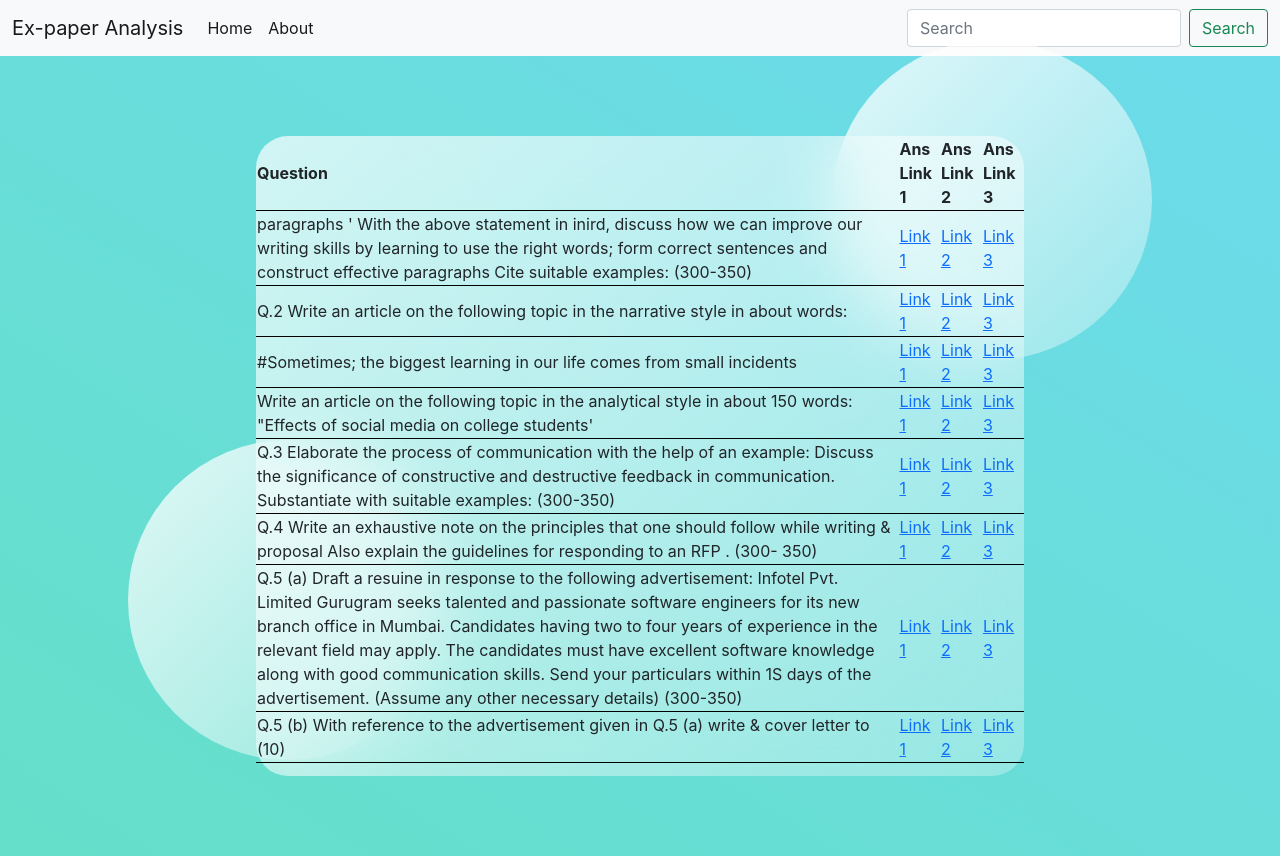
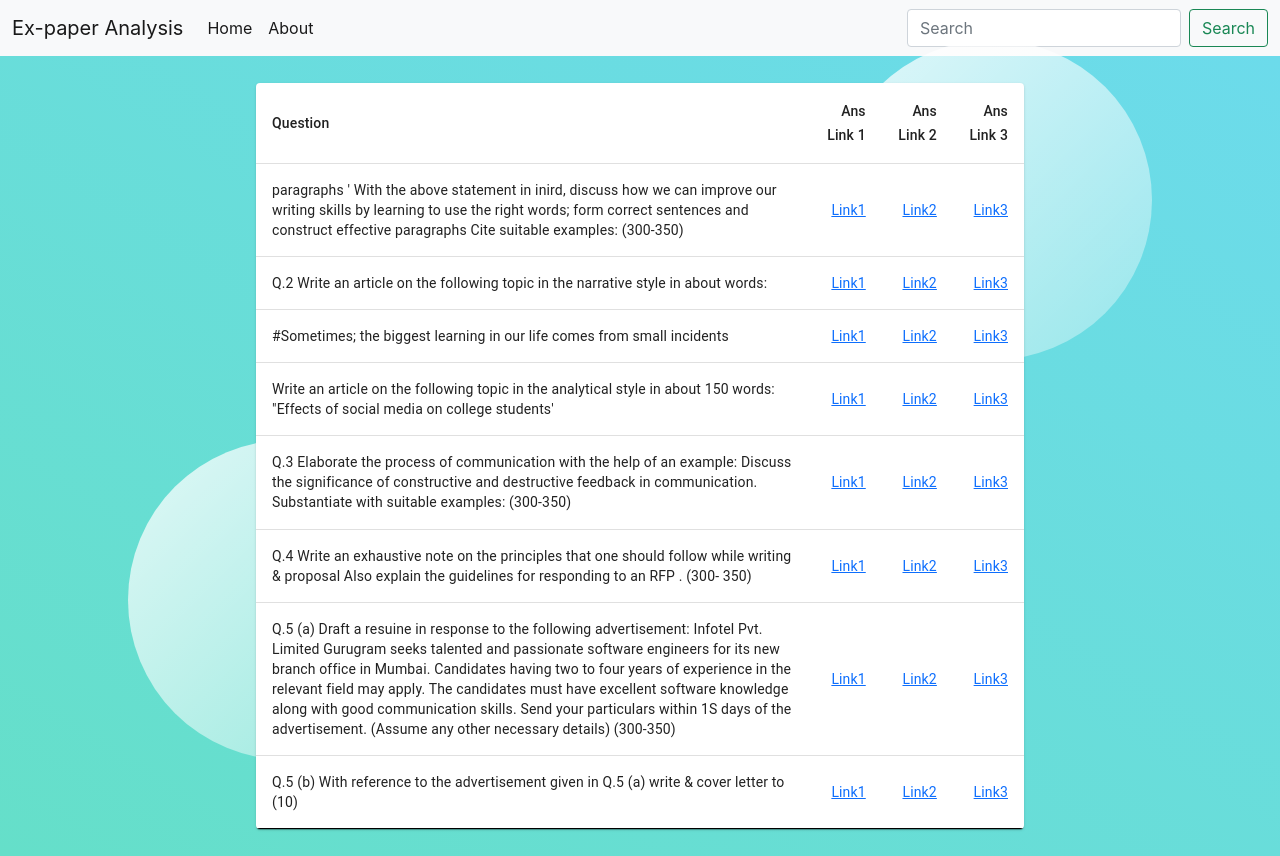
Before and after one commit to bawejagb/Ex_Paper_Analysis_Project, a React (Create React App) app in the folder FrontEnd/: page /display in a window 1280 px wide. Built offline with nearby package versions, Linux system fonts and the light colour scheme.

Commit message:
Table created

```diff
--- /dev/null
+++ b/FrontEnd/src/components/Table.js
@@ -0,0 +1,55 @@
+import * as React from 'react';
+import Table from '@mui/material/Table';
+import TableBody from '@mui/material/TableBody';
+import TableCell from '@mui/material/TableCell';
+import TableContainer from '@mui/material/TableContainer';
+import TableHead from '@mui/material/TableHead';
+import TableRow from '@mui/material/TableRow';
+import Paper from '@mui/material/Paper';
+
+
+
+
+
+export default function BasicTable() {
+    const dummy = [{
+        'id': 0,
+        'q1': 'q1',
+        'ans1': 'a1',
+        'ans2': 'a2',
+        'ans3': 'a3'
+    }, {
+        'id': 1,
+        'q1': 'q2',
+        'ans1': 'a1',
+        'ans2': 'a2',
+        'ans3': 'a3'
+    }]
+    return (
+        <TableContainer component={Paper}>
+            <Table sx={{ minWidth: 650 }} aria-label="simple table">
+                <TableHead>
+                    <TableRow>
+                        <TableCell align="right">Question</TableCell>
+                        <TableCell align="right">Ans Link 1</TableCell>
+                        <TableCell align="right">Ans Link 2</TableCell>
+                        <TableCell align="right">Ans Link 3</TableCell>
+                    </TableRow>
+                </TableHead>
+                <TableBody>
+                    {dummy.map((row) => (
+                        <TableRow
+                            key={row.name}
+                            sx={{ '&:last-child td, &:last-child th': { border: 0 } }}
+                        >
+                            <TableCell align="right">{row.q1}</TableCell>
+                            <TableCell align="right">{row.ans1}</TableCell>
+                            <TableCell align="right">{row.ans2}</TableCell>
+                            <TableCell align="right">{row.ans3}</TableCell>
+                        </TableRow>
+                    ))}
+                </TableBody>
+            </Table>
+        </TableContainer>
+    );
+}
--- a/FrontEnd/src/components/answerDisplay.js
+++ b/FrontEnd/src/components/answerDisplay.js
@@ -1,24 +1,25 @@
-import React,{Component} from 'react'
+import React, { Component } from 'react'
 import data from './sample_data.json';
 import styled from 'styled-components';
-import {TableContainer,Table,TableHead,TableBody,TableRow,TableCell,Paper}from '@mui/material';
+import { TableContainer, Table, TableHead, TableBody, TableRow, TableCell, Paper } from '@mui/material';
 import ReactTable from "react-table";
 import './answerDisplay.css';
-/*const Table=styled.table`
+import BasicTable from './Table';
+import {Link} from 'react-router-dom'/*const Table=styled.table`
  border:2px solid black;
 `;*/
 
 
 //import JSON from 'JSON';
-var questions=[];
-var answers=[];
+var questions = [];
+var answers = [];
 //console.log(data)
 //const text=JSON.parse(data);
 //console.log(data['289bcdb1-7-1'].ans_arr);
-for(let k in data){
+for (let k in data) {
   // console.log(k);
-  questions=data[k].q_arr;
-  answers=data[k].ans_arr;
+  questions = data[k].q_arr;
+  answers = data[k].ans_arr;
   //for(let j in k){
   // console.log(j);
 
@@ -38,14 +39,14 @@ for(let k in data){
 }
 }*/
 }
-  let info=[];
-    let n=questions.length;
-    for(let i=0;i<n;i++){
-     info[i]={
-      'q1':questions[i],
-      'ans1':answers[i][0],
-      'ans2':answers[i][1],
-      'ans3':answers[i][2]
+let info = [];
+let n = questions.length;
+for (let i = 0; i < n; i++) {
+  info[i] = {
+    'q1': questions[i],
+    'ans1': answers[i][0],
+    'ans2': answers[i][1],
+    'ans3': answers[i][2]
   };
 }
 
@@ -60,146 +61,47 @@ for(let k in data){
 
 const answerDisplay = () => {
   const dummy = [{
-    'id':0,
-    'q1':'q1',
-    'ans1':'a1',
-    'ans2':'a2',
-    'ans3':'a3'
-   },{
-    'id':1,
-    'q1':'q2',
-    'ans1':'a1',
-    'ans2':'a2',
-    'ans3':'a3'
+    'id': 0,
+    'q1': 'q1',
+    'ans1': 'a1',
+    'ans2': 'a2',
+    'ans3': 'a3'
+  }, {
+    'id': 1,
+    'q1': 'q2',
+    'ans1': 'a1',
+    'ans2': 'a2',
+    'ans3': 'a3'
   }]
   return (
-
-/*<TableContainer component={Paper}>
-<Table aria-label='simple table'>
+   <>
+    <TableContainer component={Paper}>
+      <Table sx={{ minWidth: 650 }} aria-label="simple table">
         <TableHead>
           <TableRow>
-      <TableCell>
-        Question
-      </TableCell>
-      <TableCell>
-        Answer Link 1
-      </TableCell>
-      <TableCell>
-        Answer Link 2
-      </TableCell>
-      <TableCell>
-        Answer Link 3
-      </TableCell>
+            <TableCell align="left">Question</TableCell>
+            <TableCell align="right">Ans Link 1</TableCell>
+            <TableCell align="right">Ans Link 2</TableCell>
+            <TableCell align="right">Ans Link 3</TableCell>
           </TableRow>
         </TableHead>
         <TableBody>
-    {
-    /*info.map((row)=>(
-   <TableRow key={row.id}
-   sx={{'&:last-child td, &:last-child th':{border:0}}}
+          {info.map((row) => (
+            <TableRow
+              key={row.name}
+              sx={{ '&:last-child td, &:last-child th': { border: 0 } }}
             >
-
-    <TableCell>{row.q1}</TableCell>
-    <TableCell>{row.ans1}</TableCell>
+              <TableCell align="left">{row.q1}</TableCell>
+              <TableCell align="right"><a href={row.ans1} target="_blank" > Link1</a></TableCell>
+              <TableCell align="right"><a href={row.ans2} target="_blank" > Link2</a></TableCell>
+              <TableCell align="right"><a href={row.ans3} target="_blank" > Link3</a></TableCell>
             </TableRow>
-    ))*/
-   /*Object.entries(dummy).map(row=>{
-    //console.log(row[1].q1);
-    console.log(row[1]);
-   <TableRow
-   key={row[1].id}
-   >
-      <TableCell>
-        {row[1].q1}
-      </TableCell>
-      <TableCell>
-        {row[1].ans1}
-      </TableCell>
-      <TableCell>
-        {row[1].ans2}
-      </TableCell>
-      <TableCell>
-        {row[1].ans3}
-      </TableCell>
-    </TableRow>
-   })
-//})
-}
-
+          ))}
         </TableBody>
       </Table>
-</TableContainer>*/
-/*<div>
-<ReactTable
-data={dummy}
-columns={columns}
-defaultPageSize={2}
-pageSizeOptions={[2,4,6]}
-/>
-</div>
-  )
-}
+    </TableContainer>
+   </>
+  );
 
-export default answerDisplay;*/
-/*class App extends Component {
-  render() {
-     const data = [{
-        name: 'Ayaan',
-        age: 26
-        },{
-         name: 'Ahana',
-         age: 22
-         },{
-         name: 'Peter',
-         age: 40
-         },{
-         name: 'Virat',
-         age: 30
-         },{
-         name: 'Rohit',
-         age: 32
-         },{
-         name: 'Dhoni',
-         age: 37
-         }]
-     const columns = [{
-       Header: 'Name',
-       accessor: 'name'
-       },{
-       Header: 'Age',
-       accessor: 'age'
-       }]
-    return (
-          <div>
-              <ReactTable
-                  data={data}
-                  columns={columns}
-                  defaultPageSize = {2}
-                  pageSizeOptions = {[2,4, 6]}
-              />
-          </div>
-    )
-  }
-}  */
-
-<table>
-  <tr>
-    <th>Question</th>
-    <th>Ans Link 1</th>
-    <th>Ans Link 2</th>
-    <th>Ans Link 3</th>
-  </tr>
-  {info.map((val,key)=>(
-
-      <tr key={key}>
-       <td className="quest">{val.q1}</td>
-       <td><a href={val.ans1}>Link 1</a></td>
-       <td><a href={val.ans2}>Link 2</a></td>
-       <td><a href={val.ans3}>Link 3</a></td>
-      </tr>
-
-  ))}
-</table>
-  );
 }
 export default answerDisplay;
```
Also changed, not shown: FrontEnd/src/components/sample_data.json (+106 -1 lines). Lines whose indentation alone changed are shown as unchanged.
